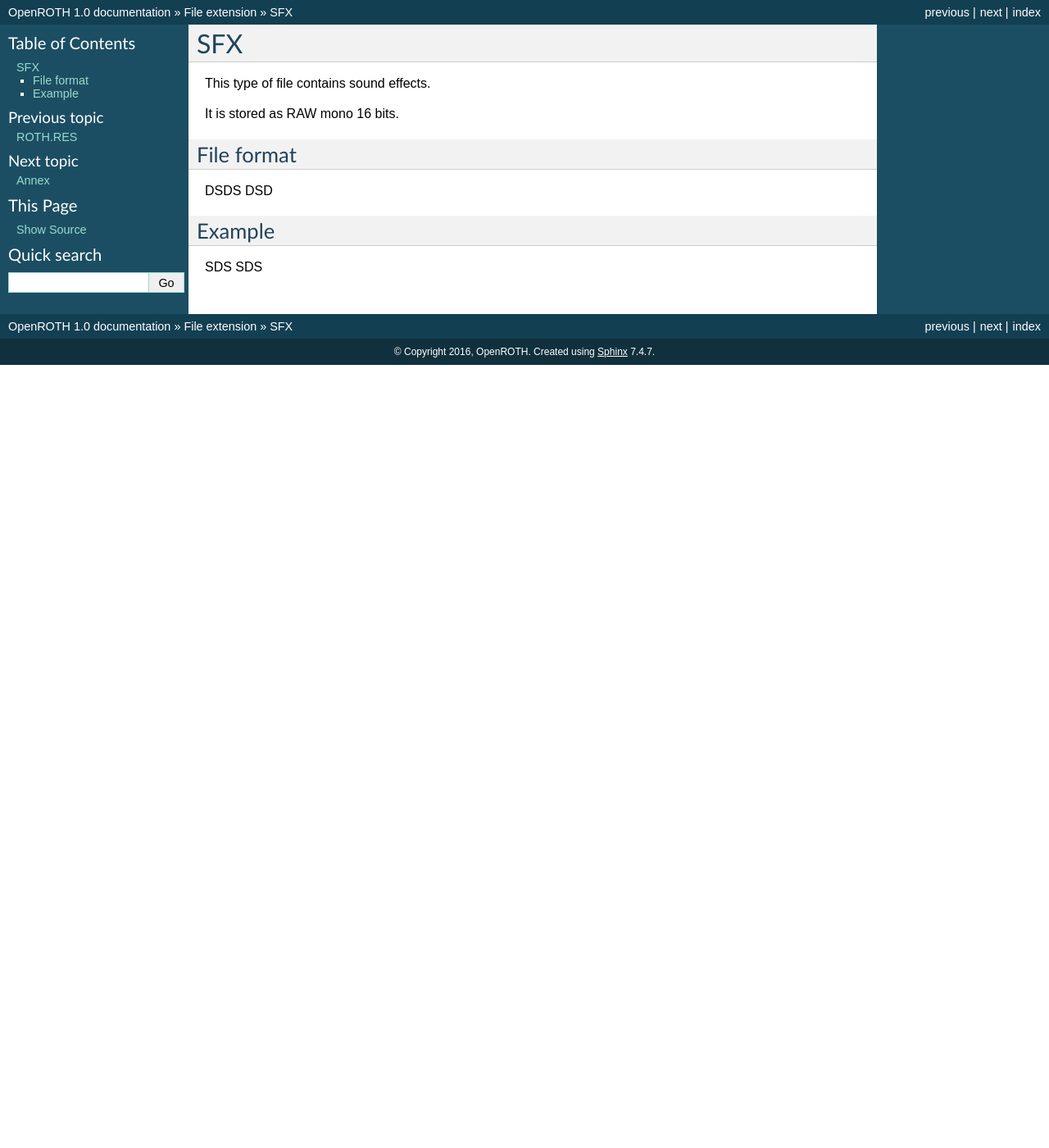
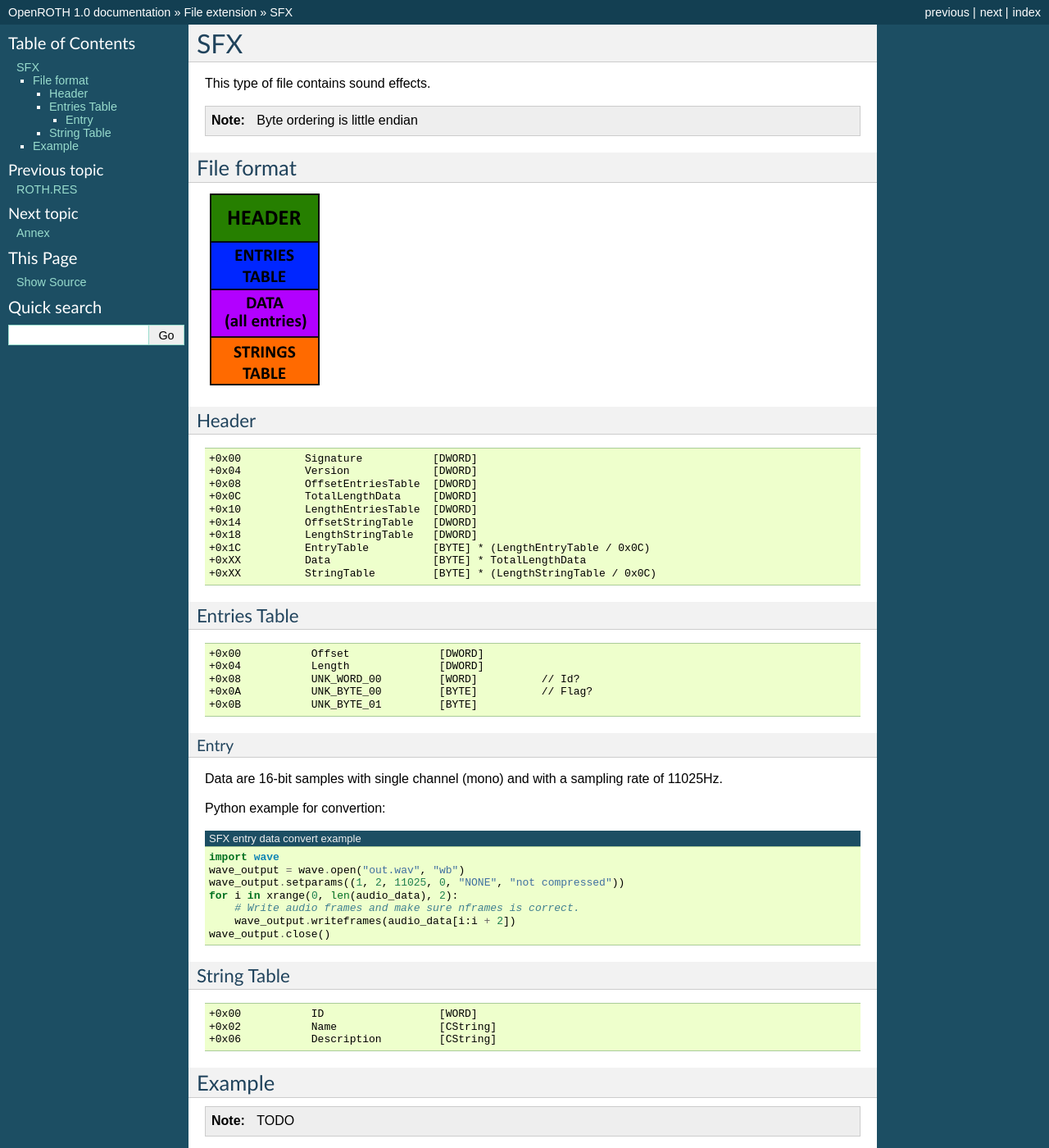
Before and after one commit to OpenROTH/docs, a Sphinx documentation site: the page built from source/file_ext/sfx.rst, in a window 1280 px wide and 1400 px high. Shown: the whole window at 82% size. Built offline with Sphinx 7.4.7, drawn with Linux system fonts in a browser that asks for light colours.

Commit message:
Add sfx info

```diff
--- a/source/file_ext/sfx.rst
+++ b/source/file_ext/sfx.rst
@@ -3,14 +3,73 @@ SFX
 
 This type of file contains sound effects.
 
-It is stored as RAW mono 16 bits.
+.. note::
+
+   Byte ordering is little endian
 
 File format
 -----------
 
-DSDS DSD
+.. image:: ../_static/sfx_format.png
+    :alt: sfx format
+
+Header
+^^^^^^
+
+.. code-block:: text
+
+    +0x00          Signature           [DWORD]
+    +0x04          Version             [DWORD]
+    +0x08          OffsetEntriesTable  [DWORD]
+    +0x0C          TotalLengthData     [DWORD]
+    +0x10          LengthEntriesTable  [DWORD]
+    +0x14          OffsetStringTable   [DWORD]
+    +0x18          LengthStringTable   [DWORD]
+    +0x1C          EntryTable          [BYTE] * (LengthEntryTable / 0x0C)
+    +0xXX          Data                [BYTE] * TotalLengthData
+    +0xXX          StringTable         [BYTE] * (LengthStringTable / 0x0C)
+
+Entries Table
+^^^^^^^^^^^^^
+
+.. code-block:: text
+
+    +0x00           Offset              [DWORD]
+    +0x04           Length              [DWORD]
+    +0x08           UNK_WORD_00         [WORD]          // Id?
+    +0x0A           UNK_BYTE_00         [BYTE]          // Flag?
+    +0x0B           UNK_BYTE_01         [BYTE]
+
+Entry
+"""""
+
+Data are 16-bit samples with single channel (mono) and with a sampling rate of 11025Hz.
+
+Python example for convertion:
+
+.. code-block:: python
+    :caption: SFX entry data convert example
+
+    import wave
+    wave_output = wave.open("out.wav", "wb")
+    wave_output.setparams((1, 2, 11025, 0, "NONE", "not compressed"))
+    for i in xrange(0, len(audio_data), 2):
+        # Write audio frames and make sure nframes is correct.
+        wave_output.writeframes(audio_data[i:i + 2])
+    wave_output.close()
+
+String Table
+^^^^^^^^^^^^
+
+.. code-block:: text
+
+    +0x00           ID                  [WORD]
+    +0x02           Name                [CString]
+    +0x06           Description         [CString]
 
 Example
 -------
 
-SDS SDS
+.. note::
+
+    TODO
```
Also changed, not shown: source/_static/sfx_format.png (added).
